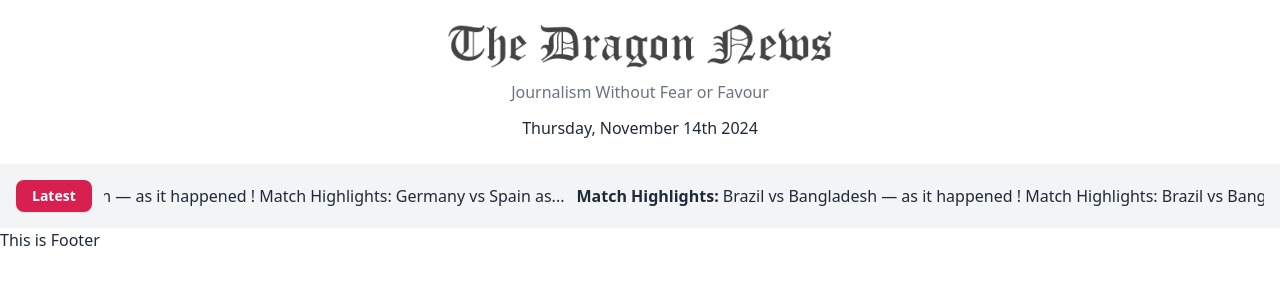
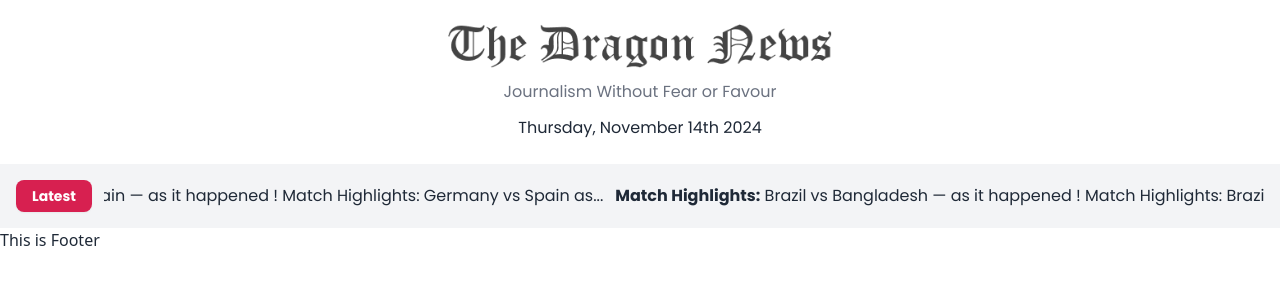
Before and after one commit to Md-Sifat-code/Dragon-News, a React (Vite) app: page / in a window 1280 px wide. Shown: the top 300 px of the page. Built offline with nearby package versions, Linux system fonts and the light colour scheme.

Commit message:
added the font into the nav and home

```diff
--- a/src/Componenets/Fixed_componenet/Navbar.jsx
+++ b/src/Componenets/Fixed_componenet/Navbar.jsx
@@ -4,7 +4,7 @@ import moment from "moment";
 export default function Navbar() {
   return (
     <section>
-      <div className="container mx-auto flex flex-col gap-3 justify-center items-center py-6">
+      <div className="container mx-auto flex flex-col gap-3 justify-center items-center py-6 pop">
         <img
           className="md:w-96"
           src={logo}
--- a/src/Componenets/Home_components/Home.jsx
+++ b/src/Componenets/Home_components/Home.jsx
@@ -3,7 +3,7 @@ import Marquee from "react-fast-marquee";
 
 function Home() {
   return (
-    <section>
+    <section className="pop">
       <div className="container mx-auto">
         <div className="flex flex-row gap-3 items-center p-4 bg-gray-100">
           <p className="btn btn-sm px-4 bg-[#D72050] font-bold text-white border-none">
```
